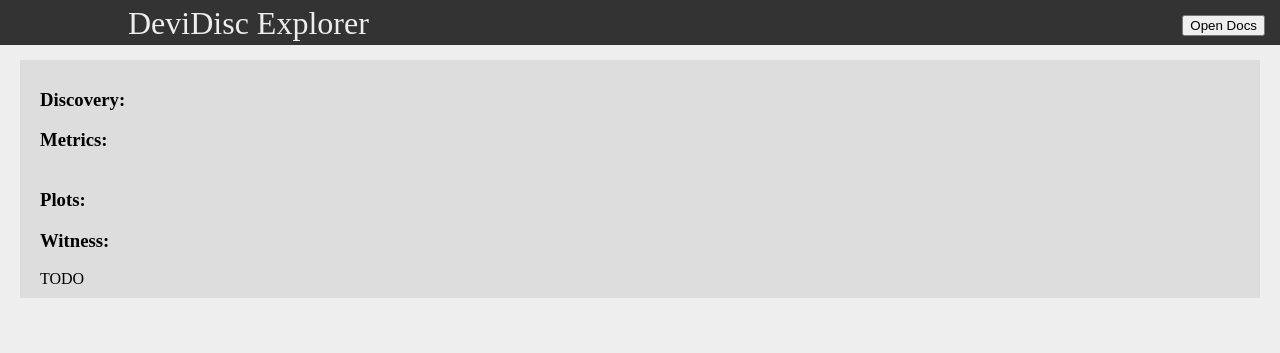
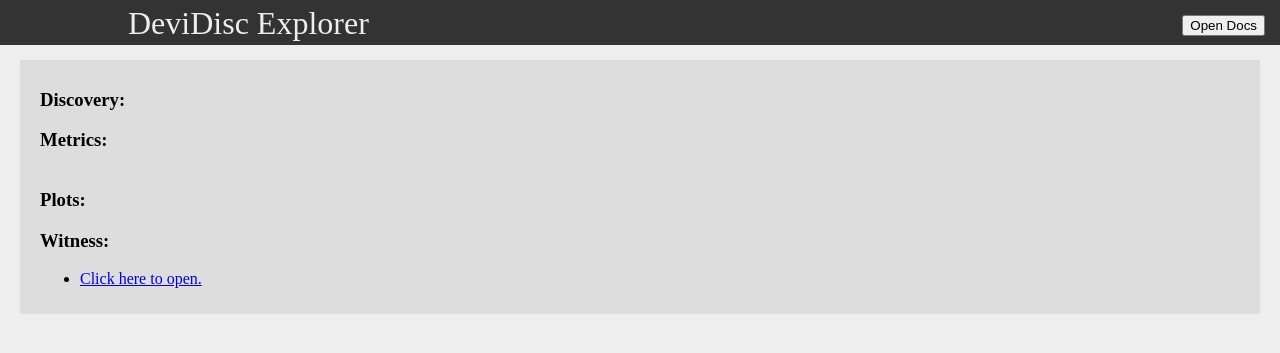
Before and after one commit to cdl-saarland/AnICA-UI, a Django app: template devidisc_ui/basic_ui/templates/basic_ui/discovery_overview.html in a window 1280 px wide. Shown: the top 353 px of the page. Run offline with Django 3.2, Linux system fonts and the light colour scheme; the template is opened without the code that fills it, so the values that code supplies are empty.

Commit message:
Add a link for the witness view to the single discovery view

```diff
--- a/devidisc_ui/basic_ui/templates/basic_ui/discovery_overview.html
+++ b/devidisc_ui/basic_ui/templates/basic_ui/discovery_overview.html
@@ -13,7 +13,6 @@
     <div class="indent_content">
     {{ absblock | safe }}
     </div>
-
 
     <h3>Metrics:</h3>
     <table>
@@ -32,7 +31,11 @@
     {% endfor %}
 
     <h3>Witness:</h3>
-    TODO
+    <ul>
+        <li>
+            <a href='{% url 'basic_ui:witness' campaign_id discovery_id %}'>Click here to open.</a>
+        </li>
+    </ul>
 
 
 {% endblock %}
--- a/devidisc_ui/basic_ui/views.py
+++ b/devidisc_ui/basic_ui/views.py
@@ -374,6 +374,8 @@ def single_discovery_view(request, campaign_id, discovery_id):
         ]
 
     context = {
+            'campaign_id': campaign_id,
+            'discovery_id': discovery_id,
             'absblock': absblock_html,
             'topbarpathlist': topbarpathlist,
 
```
